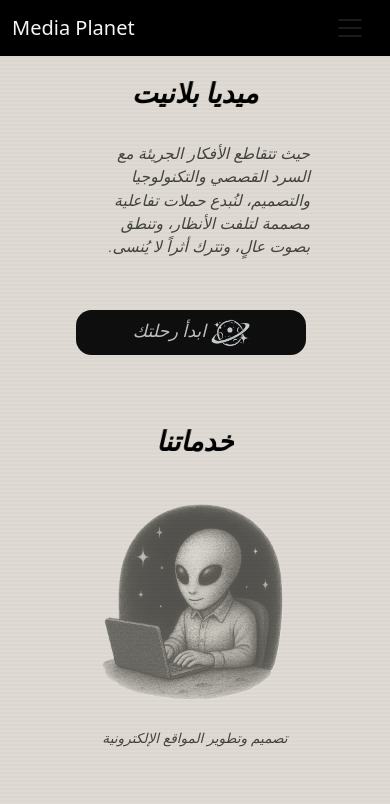
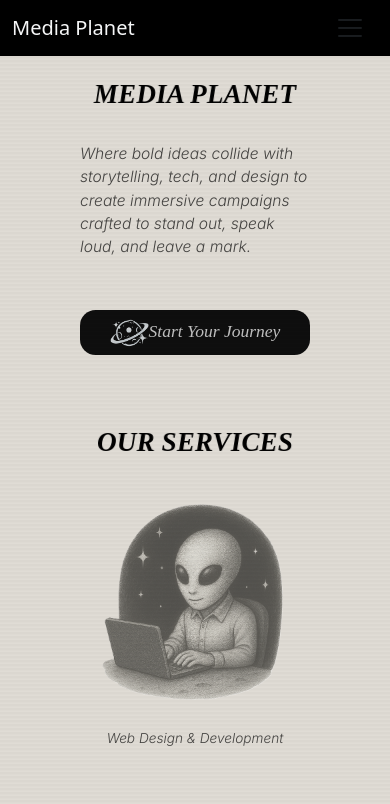
Before and after one commit to Media-Planet/Portfolio, a React (Vite) app in the folder frontend/: page / in a window 390 px wide. Shown: the top 804 px of the page. Built offline with nearby package versions, Linux system fonts and the light colour scheme.

Commit message:
adding mirror to pics and a new arabic pic

```diff
--- a/frontend/src/pages/home/Home.module.css
+++ b/frontend/src/pages/home/Home.module.css
@@ -1,6 +1,7 @@
 body {
   margin: 0;
-  background: #000; /* or your page background */
+  background: #000;
+  /* or your page background */
   position: relative;
 
   overflow-x: hidden;
@@ -14,13 +15,11 @@ body::before {
   left: 0;
   width: 100%;
   height: 100%;
-  background: repeating-linear-gradient(
-    to bottom,
+  background: repeating-linear-gradient(to bottom,
       rgba(255, 255, 255, 0.05) 0px,
       rgba(255, 255, 255, 0.05) 1px,
       transparent 2px,
-    transparent 3px
-  );
+      transparent 3px);
   pointer-events: none;
   z-index: 9999;
   animation: flicker 0.2s infinite;
@@ -28,10 +27,12 @@ body::before {
 
 /* Flicker animation for retro TV feel */
 @keyframes flicker {
+
   0%,
   100% {
     opacity: 0.15;
   }
+
   50% {
     opacity: 0.08;
   }
@@ -42,12 +43,14 @@ body::before {
   flex-direction: column;
   gap: 4vw;
 }
+
 .cardH1Font {
   font-size: 5vw !important;
   font-weight: 138;
   color: #0f0f0f;
   margin-top: 1.5vw;
 }
+
 .paragraph {
   font-family: "inter", sans-serif;
   font-size: 2vw;
@@ -55,9 +58,11 @@ body::before {
   color: #000000b2;
   font-weight: 300;
 }
+
 .buttonLogo {
   width: 5vw;
 }
+
 .btnCustom {
   background-color: #0f0f0f;
   color: #fff;
@@ -83,20 +88,25 @@ body::before {
 .vh100 {
   height: 100vw !important;
 }
+
 .h300 {
   height: 100% !important;
 }
+
 .btnGallery {
   width: 10vw;
   margin: 0;
 }
+
 .halfMoon {
   display: none;
 }
+
 .margin {
   margin-bottom: 5vw;
   margin-top: 5vw;
 }
+
 .title {
   font-family: "inter", sans-serif;
   font-size: 2vw !important;
@@ -105,10 +115,12 @@ body::before {
   font-weight: 400 !important;
   margin-top: 2vw;
 }
+
 .title_3 {
   text-align: center;
   margin-top: 2vw !important;
 }
+
 .form {
   border: 4px solid rgba(56, 56, 56, 0.39) !important;
   border-radius: 20px !important;
@@ -116,20 +128,25 @@ body::before {
   height: 60px !important;
   color: rgba(56, 56, 56, 0.39) !important;
 }
+
 .form:focus {
   box-shadow: none !important;
 }
+
 .form::placeholder {
   color: rgba(56, 56, 56, 0.39) !important;
   font-family: "Times New Roman", Times, serif !important;
 }
+
 .form_2 {
   height: 110px !important;
 }
+
 .submit {
   font-family: "Times New Roman", Times, serif !important;
   color: silver !important;
 }
+
 .submit:hover {
   transform: scale(1.05);
   box-shadow: 0 0.5vw 2vw rgba(0, 0, 0, 0.15);
@@ -137,12 +154,14 @@ body::before {
   transition: transform 0.5s cubic-bezier(0.68, -0.55, 0.27, 1.55),
     box-shadow 0.3s, background 0.6s;
 }
+
 /* this is the beginning of the animation */
 .bounce {
   animation: bounce 4s infinite ease-in-out;
 }
 
 @keyframes bounce {
+
   0%,
   20%,
   50%,
@@ -150,22 +169,28 @@ body::before {
   100% {
     transform: translateY(0);
   }
+
   40% {
     transform: translateY(-20px);
+
   }
+
   60% {
     transform: translateY(-10px);
   }
 }
+
 .shake {
   animation: shake 10s infinite;
 }
 
 @keyframes shake {
+
   0%,
   100% {
     transform: translateX(0);
   }
+
   10%,
   30%,
   50%,
@@ -173,6 +198,7 @@ body::before {
   90% {
     transform: translateX(-10px);
   }
+
   20%,
   40%,
   60%,
@@ -220,35 +246,55 @@ body::before {
   content: "";
   position: fixed;
   inset: 0;
-  background: repeating-linear-gradient(
-    to bottom,
+  background: repeating-linear-gradient(to bottom,
       rgba(0, 0, 0, 0.15) 0px,
       rgba(0, 0, 0, 0.15) 2px,
       transparent 3px,
-    transparent 4px
-  );
+      transparent 4px);
   z-index: 999;
   pointer-events: none;
   animation: flicker 0.2s infinite;
 }
+
+/* Mirror pics */
+.mirror-y {
+  transform: scaleX(-1);
+}
+
+/* AR_Style */
+.btn_1 {
+  width: 24vw;
+  margin-right: 0;
+  margin-left: 1;
+}
+
+.btn_1 {
+  width: 17vw;
+}
+
 
 /* Keyframes */
 @keyframes skew {
   0% {
     transform: skew(0deg);
   }
+
   20% {
     transform: skew(2deg);
   }
+
   40% {
     transform: skew(-2deg);
   }
+
   60% {
     transform: skew(1deg);
   }
+
   80% {
     transform: skew(-1deg);
   }
+
   100% {
     transform: skew(0deg);
   }
@@ -259,18 +305,22 @@ body::before {
     clip: rect(0, 9999px, 0, 0);
     transform: translate(-2px, 0);
   }
+
   20% {
     clip: rect(10px, 9999px, 60px, 0);
     transform: translate(-4px, -2px);
   }
+
   40% {
     clip: rect(30px, 9999px, 80px, 0);
     transform: translate(-1px, 2px);
   }
+
   60% {
     clip: rect(50px, 9999px, 100px, 0);
     transform: translate(-3px, -1px);
   }
+
   100% {
     clip: rect(0, 9999px, 0, 0);
     transform: translate(-2px, 0);
@@ -282,18 +332,22 @@ body::before {
     clip: rect(0, 9999px, 0, 0);
     transform: translate(2px, 0);
   }
+
   20% {
     clip: rect(15px, 9999px, 70px, 0);
     transform: translate(3px, 2px);
   }
+
   40% {
     clip: rect(35px, 9999px, 90px, 0);
     transform: translate(1px, -2px);
   }
+
   60% {
     clip: rect(55px, 9999px, 110px, 0);
     transform: translate(4px, 1px);
   }
+
   100% {
     clip: rect(0, 9999px, 0, 0);
     transform: translate(2px, 0);
@@ -301,29 +355,36 @@ body::before {
 }
 
 @keyframes flicker {
+
   0%,
   100% {
     opacity: 0.2;
   }
+
   50% {
     opacity: 0.1;
   }
 }
+
 /* this is the media */
 @media (max-width: 1100px) {
   .cardH1Font {
     font-size: 8vw !important;
     text-align: center;
   }
+
   .imageTV {
     display: none;
   }
+
   .margin {
     margin-top: 1vw;
   }
+
   .textContainer {
     width: 100% !important;
   }
+
   .paragraph {
     font-size: 4vw;
   }
@@ -332,33 +393,42 @@ body::before {
     font-size: 5vw;
     border-radius: 3vw;
   }
+
   .btnCustom {
     width: 60%;
     position: relative;
     top: -15vw;
   }
+
   .btnGallery {
     width: 30%;
   }
+
   .services {
     flex-direction: column;
     align-items: center;
   }
+
   .serviceCard {
     width: 50% !important;
   }
+
   .rocket {
     display: none !important;
   }
+
   .formRes {
     width: 100% !important;
   }
+
   .title_3 {
     margin-bottom: 5vw;
   }
+
   .textBox {
     display: flex;
   }
+
   .halfMoon {
     display: inline;
     position: relative;
@@ -366,44 +436,56 @@ body::before {
     top: -7vw;
     width: 158vw;
   }
+
   .buttonLogo {
     width: 7vw;
   }
+
   .title_1 {
     text-align: start;
   }
+
   .title {
     font-size: 3.5vw !important;
     text-align: center;
   }
+
   .form_2 {
     height: 210px !important;
   }
 }
+
 @media (max-width: 900px) {
   .halfMoon {
     display: none;
   }
+
   .btnGallery {
     display: none;
   }
+
   .cardCustom {
     gap: 18vw;
   }
+
   .btnCustom {
     width: 100%;
   }
+
   .title_1 {
     margin-bottom: -10vw;
     text-align: center;
   }
+
   .cardH1Font {
     font-size: 7vw !important;
   }
+
   .serviceCard {
     width: 80% !important;
   }
 }
+
 @media (max-width: 400px) {
   .btnCustom {
     font-size: 4.5vw;
@@ -411,58 +493,73 @@ body::before {
     padding-bottom: 2vw;
     border-radius: 4vw;
   }
+
   .buttonLogo {
     width: 10vw;
   }
+
   .serviceCard {
     width: 100vw !important;
   }
+
   .margin {
     margin-top: -15vw;
   }
+
   .form_2 {
     height: 100px !important;
   }
+
   .title_3 {
     margin-top: -20vw !important;
   }
+
   .form::placeholder {
     font-size: 2.9vw !important;
   }
 }
+
 @media (max-width: 350px) {
   .cardH1Font {
     font-size: 9vw !important;
   }
+
   .paragraph {
     font-size: 4vw;
   }
+
   .form::placeholder {
     font-size: 2.8vw !important;
   }
+
   .form {
     font-size: 3.5vw !important;
     width: 110% !important;
     height: 40px !important;
   }
+
   .form_2 {
     height: 80px !important;
   }
+
   .submit {
     font-size: 4vw !important;
     height: 12vw !important;
     width: 100% !important;
   }
+
   .btnCustom {
     font-size: 4.8vw;
     padding: 2.5vw 1vw 2vw !important;
     width: 100%;
   }
+
   .submit {
     padding-right: 28vw !important;
     padding-left: 28vw !important;
   }
 }
+
 @media (max-width: 398px) {
   .form::placeholder {
     font-size: 3.5vw !important;
--- a/frontend/src/pages/home/Home.tsx
+++ b/frontend/src/pages/home/Home.tsx
@@ -4,6 +4,7 @@ import logo from "../../assets/image/Logo.png";
 import servicesOne from "../../assets/image/Service 1.png";
 import servicesTwo from "../../assets/image/Service 2.png";
 import servicesThree from "../../assets/image/Service 3.png";
+import servicesThree_AR from "../../assets/image/Service 3_AR.png";
 import rocket from "../../assets/image/rocket.png";
 import { useTranslation } from "react-i18next";
 import { Direction } from "../../util/i18n/Direction";
@@ -16,7 +17,8 @@ interface Service {
 }
 function Home() {
 
-    const [t] = useTranslation();
+    const [t, i18n] = useTranslation();
+
 
     const services: Service[] = [
         {
@@ -31,14 +33,14 @@ function Home() {
         },
         {
             title: t("Digital marketing campaigns and content creation"),
-            image: `${servicesThree}`,
+            image: `${(i18n.language === 'ar') ? servicesThree_AR : servicesThree}`,
             alt: t("Alien doing marketing"),
         },
     ];
 
     return (
         <>
-            <div className={`containerr bg-primary Times_New_RomanF_italic`} dir={Direction || 'rtl'}>
+            <div className={`containerr bg-primary Times_New_RomanF_italic`} dir={Direction || 'ltr'}>
                 {/* Header Section */}
                 <div
                     className={`row  align-items-center justify-content-center align-items-center `}
@@ -47,7 +49,7 @@ function Home() {
                         {/* left */}
                         <div className={`${styles.cardCustom}`}>
                             <h1
-                                className={`${styles.cardH1Font} ${styles.glitch} ${styles.title_1}`}
+                                className={`${styles.cardH1Font} ${styles.glitch} ${styles.title_1} ${(i18n.language === 'ar') ? 'pe-2' : ''}`}
                             >
                                 {t("Media Planet")}
                             </h1>
@@ -57,22 +59,22 @@ function Home() {
                                 </p>
                                 <img
                                     src="src\assets\image\halfMoon.png"
-                                    className={`${styles.halfMoon}`}
+                                    className={`${styles.halfMoon} ${(i18n.language === 'ar') ? styles['mirror-y'] : ''}`}
                                     alt="half moon"
                                 />
                             </div>
                             <div className=" mt-4">
-                                <a href="#form" className={`${styles.btnCustom}`}>
+                                <a href="#form" className={`${styles['btnCustom']} ${(i18n.language === 'ar') ? styles['btn_1'] : ''}`}>
                                     <img
                                         src={logo}
-                                        className={`${styles.buttonLogo} `}
+                                        className={`${styles.buttonLogo}`}
                                         alt="logo"
-                                    />{" "}
+                                    />
                                     {t("Start Your Journey")}
                                 </a>
                                 <a
                                     href="#"
-                                    className={`mt-4  ${styles.btnCustom} ${styles.btnGallery}`}
+                                    className={`mt-4 ${styles.btnGallery} ${(i18n.language === 'ar') ? styles['btn_2'] : styles['btnCustom']}`}
                                 >
                                     {t("Gallery")}
                                 </a>
@@ -81,7 +83,7 @@ function Home() {
                     </div>
                     {/* right */}
                     {/* Image  */}
-                    <div className="col-md-6 d-flex justify-content-end  ">
+                    <div className={`col-md-6 d-flex justify-content-end ${(i18n.language === 'ar') ? styles['mirror-y'] : ''}`}>
                         <img
                             src={TVAline}
                             alt="Alien on TV"
@@ -182,7 +184,7 @@ function Home() {
                             </form>
                         </div>
 
-                        <div className="col-md-6 text-center mt-4 mt-md-0">
+                        <div className={`col-md-6 text-center mt-4 mt-md-0 ${(i18n.language === 'en') ? styles['mirror-y'] : ''}`}>
                             <img
                                 src={rocket}
                                 alt="Rocket"
--- a/frontend/src/util/i18n/Direction.ts
+++ b/frontend/src/util/i18n/Direction.ts
@@ -1,9 +1,8 @@
-export let Direction : string;
+export let Direction : string = 'ltr';
 
 export function handleDirection(lang : string) {
 
     Direction = lang === 'ar' ? 'rtl' : 'ltr';
-    console.log(Direction);
 
     return Direction;
 }
--- a/frontend/src/util/i18n/i18n.ts
+++ b/frontend/src/util/i18n/i18n.ts
@@ -16,7 +16,7 @@ i18n
     .use(initReactI18next) // passes i18n down to react-i18next
     .init({
         resources,
-        lng: "ar", // language to use, more information here: https://www.i18next.com/overview/configuration-options#languages-namespaces-resources
+        lng: "en", // language to use, more information here: https://www.i18next.com/overview/configuration-options#languages-namespaces-resources
         // you can use the i18n.changeLanguage function to change the language manually: https://www.i18next.com/overview/api#changelanguage
         // if you're using a language detector, do not define the lng option
 
```
Also changed, not shown: frontend/src/assets/image/Service 3_AR.png (added). Lines whose indentation alone changed are shown as unchanged.
